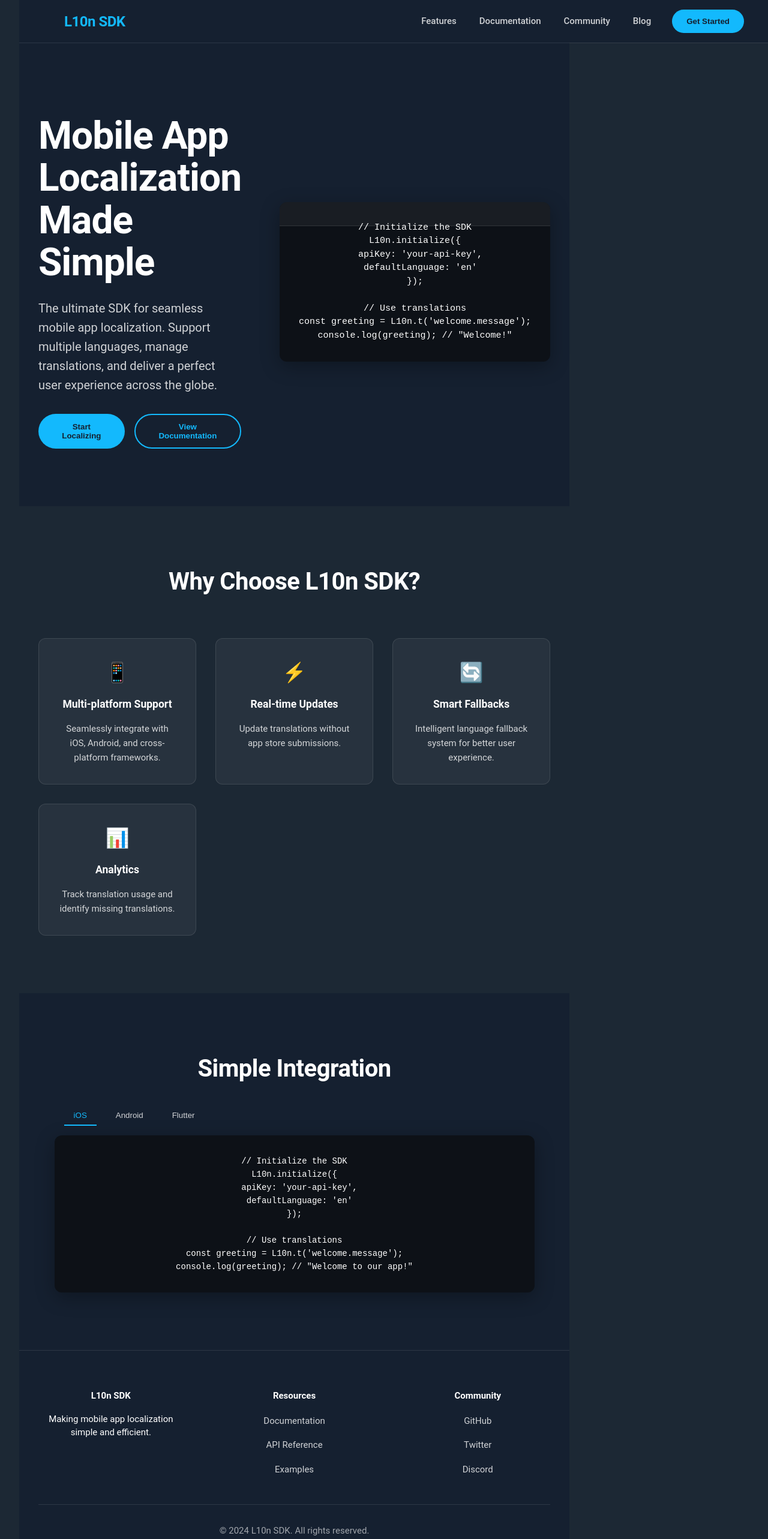
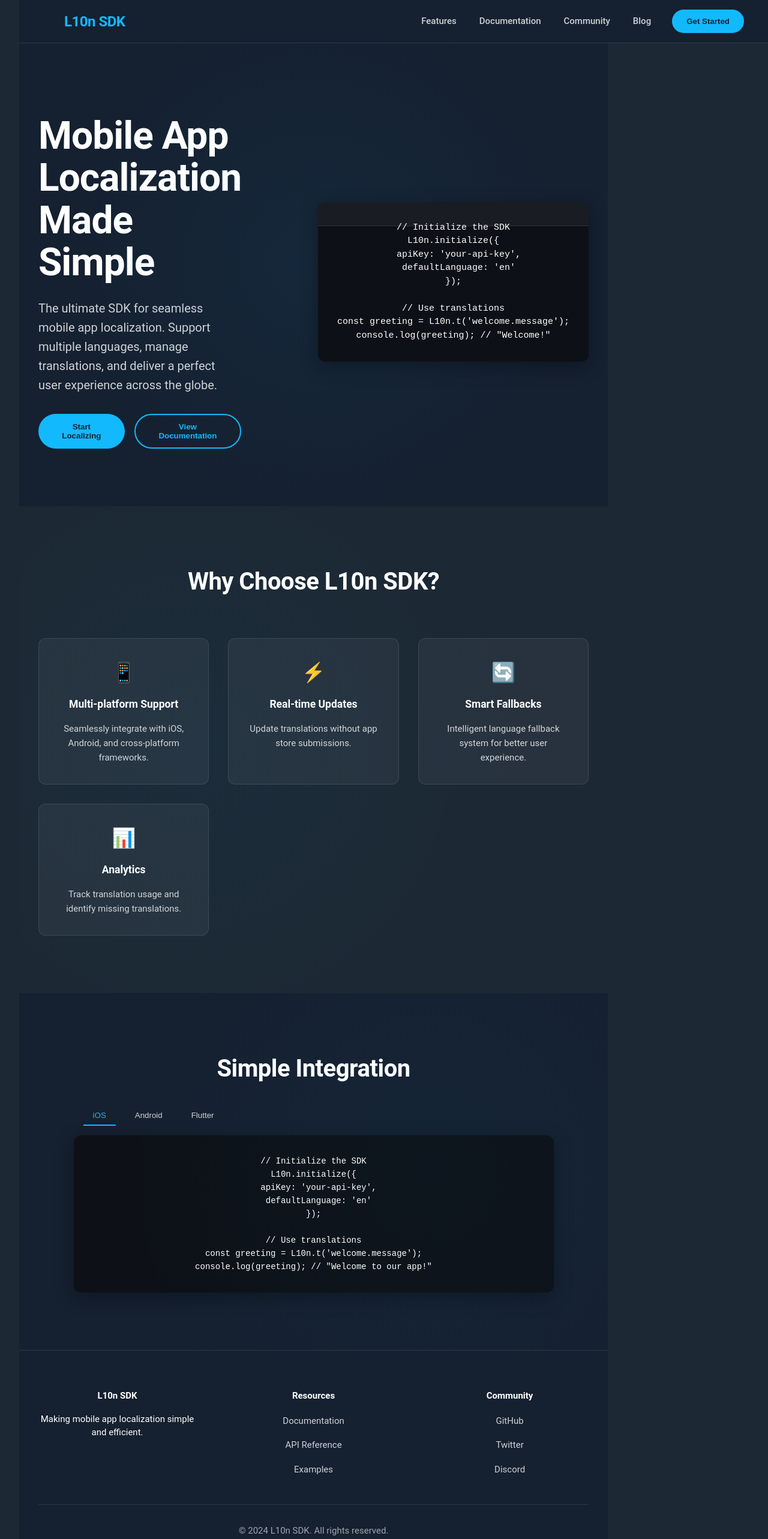
Before and after one commit to AlexGladkov/git_l10n_example, a Vue app: page / in a window 1280 px wide. Shown: the top 2566 px of the page at 60% size. Built offline with nearby package versions, Linux system fonts and the light colour scheme; a web font is replaced by a local one.

Commit message:
Make main sections full screen width with gradient backgrounds

```diff
--- a/src/App.vue
+++ b/src/App.vue
@@ -49,6 +49,7 @@ console.log(greeting); // "Welcome!"</code></pre>
       </section>
 
       <section id="features" class="features">
+        <div class="features-content">
           <h2>Why Choose L10n SDK?</h2>
           <div class="feature-grid">
             <div class="feature-card">
@@ -72,9 +73,11 @@ console.log(greeting); // "Welcome!"</code></pre>
               <p>Track translation usage and identify missing translations.</p>
             </div>
           </div>
+        </div>
       </section>
 
       <section class="code-example">
+        <div class="code-example-content">
           <h2>Simple Integration</h2>
           <div class="code-tabs">
             <button class="tab active">iOS</button>
@@ -91,6 +94,7 @@ L10n.initialize({
 // Use translations
 const greeting = L10n.t('welcome.message');
 console.log(greeting); // "Welcome to our app!"</code></pre>
+          </div>
         </div>
       </section>
     </main>
@@ -223,12 +227,27 @@ body {
   grid-template-columns: 1fr 1fr;
   gap: 4rem;
   align-items: center;
-  max-width: 1400px;
-  margin: 0 auto;
+  width: 100%;
+  position: relative;
+  overflow: hidden;
+}
+
+.hero::before {
+  content: '';
+  position: absolute;
+  top: 0;
+  left: 0;
+  right: 0;
+  bottom: 0;
+  background: radial-gradient(circle at 50% 50%, rgba(19, 185, 253, 0.05) 0%, transparent 70%);
+  pointer-events: none;
 }
 
 .hero-content {
   text-align: left;
+  max-width: 600px;
+  margin-left: auto;
+  margin-right: 2rem;
 }
 
 .hero h1 {
@@ -282,7 +301,8 @@ body {
 }
 
 .hero-image {
-  position: relative;
+  max-width: 600px;
+  margin-left: 2rem;
 }
 
 .code-preview {
@@ -307,9 +327,26 @@ body {
 
 .features {
   padding: 6rem 2rem;
+  width: 100%;
+  background: var(--background-dark);
+  position: relative;
+  overflow: hidden;
+}
+
+.features::before {
+  content: '';
+  position: absolute;
+  top: 0;
+  left: 0;
+  right: 0;
+  bottom: 0;
+  background: radial-gradient(circle at 30% 50%, rgba(19, 185, 253, 0.03) 0%, transparent 70%);
+  pointer-events: none;
+}
+
+.features-content {
   max-width: 1200px;
   margin: 0 auto;
-  background: var(--background-dark);
 }
 
 .features h2 {
@@ -359,6 +396,25 @@ body {
 .code-example {
   background: var(--background-darker);
   padding: 6rem 2rem;
+  width: 100%;
+  position: relative;
+  overflow: hidden;
+}
+
+.code-example::before {
+  content: '';
+  position: absolute;
+  top: 0;
+  left: 0;
+  right: 0;
+  bottom: 0;
+  background: radial-gradient(circle at 70% 50%, rgba(19, 185, 253, 0.03) 0%, transparent 70%);
+  pointer-events: none;
+}
+
+.code-example-content {
+  max-width: 1200px;
+  margin: 0 auto;
 }
 
 .code-example h2 {
@@ -465,6 +521,12 @@ body {
 
   .hero-content {
     text-align: center;
+    margin: 0 auto;
+  }
+
+  .hero-image {
+    margin: 0 auto;
+    max-width: 100%;
   }
 
   .hero h1 {
```
Lines whose indentation alone changed are shown as unchanged.
